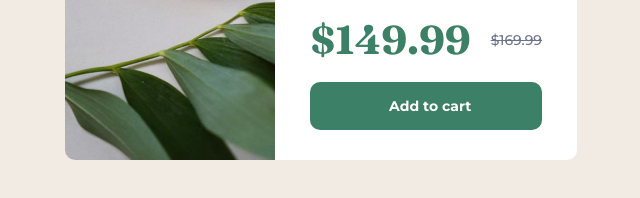
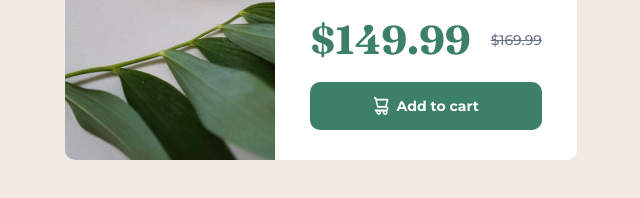
Before and after one commit to Adodo777/DCLIC, a plain HTML site: page index.html in a window 1280 px wide. Shown: the part 480-678 px from the top of the page, 319-959 px from the left. Drawn offline with Linux system fonts and the light colour scheme; the site is published under a folder, as on GitHub Pages, so addresses that start at the root find nothing.

Commit message:
icon achat

```diff
--- a/index.html
+++ b/index.html
@@ -21,7 +21,7 @@
                     <small class="card-detail-price-off">$169.99</small>
                 </div>
                 <button class="card-detail-btn">
-                    <img src="/img/icon-cart.svg" alt="">
+                    <img src="img/icon-cart.svg" alt="">
                     <span class="card-detail-btn-txt">Add to cart</span>
                 </button>
             </div>
```
